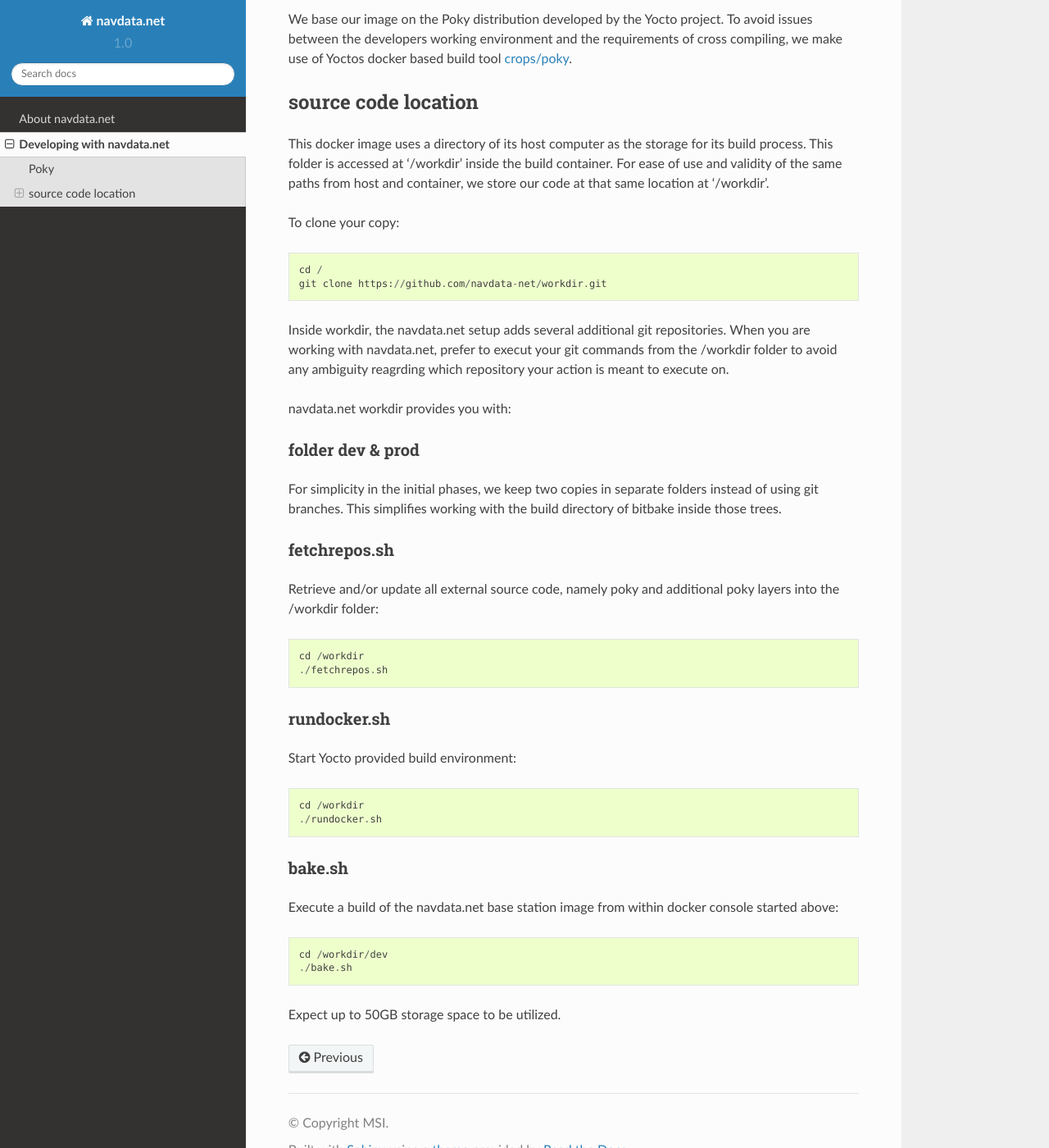
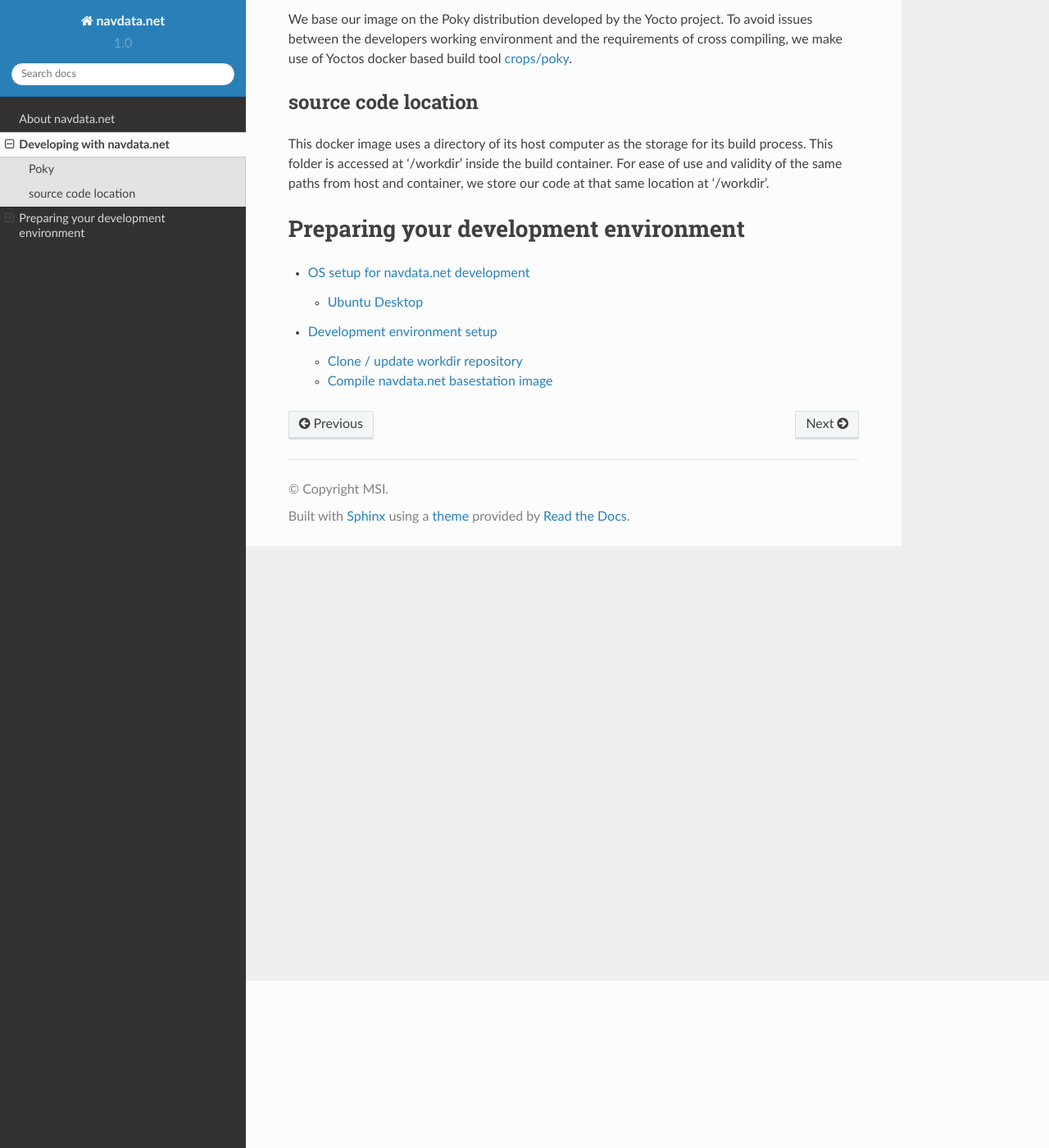
Before and after one commit to navdata-net/documentation, a Sphinx documentation site: the page built from source/development/index.rst, in a window 1280 px wide and 1400 px high, scrolled down 204 px. Shown: the whole window at 82% size. Built offline with Sphinx 7.4.7 and the Read the Docs theme 2.0.0, drawn with Linux system fonts in a browser that asks for light colours.

Commit message:
Organize topics into separate files and add OS setup

```diff
--- a/source/development/index.rst
+++ b/source/development/index.rst
@@ -17,56 +17,16 @@ This folder is accessed at '/workdir' inside the build container.
 For ease of use and validity of the same paths from host and container, we
 store our code at that same location at '/workdir'.
 
-To clone your copy::
 
-  cd /
-  git clone https://github.com/navdata-net/workdir.git
+Preparing your development environment
+======================================
 
-Inside workdir, the navdata.net setup adds several additional git repositories.
-When you are working with navdata.net, prefer to execut your git commands from
-the /workdir folder to avoid any ambiguity reagrding which repository your action
-is meant to execute on.
+.. toctree::
+   :maxdepth: 2
 
-navdata.net workdir provides you with:
+   os_setup
+   development_setup
 
-
-folder dev & prod
-'''''''''''''''''
-
-For simplicity in the initial phases, we keep two copies in separate folders
-instead of using git branches. This simplifies working with the build directory
-of bitbake inside those trees.
-
-
-fetchrepos.sh
-''''''''''''''
-
-Retrieve and/or update all external source code, namely poky and additional poky
-layers into the /workdir folder::
-
-  cd /workdir
-  ./fetchrepos.sh
-
-
-rundocker.sh
-''''''''''''
-
-Start Yocto provided build environment::
-
-  cd /workdir
-  ./rundocker.sh
-
-
-bake.sh
-'''''''
-
-Execute a build of the navdata.net base station image from within docker console
-started above::
-
-  cd /workdir/dev
-  ./bake.sh
-
-Expect up to 50GB storage space to be utilized.
 
 
 .. _crops/poky: https://github.com/crops/poky-container
```
Also changed, not shown: source/development/development_setup.rst (added, +37 -0 lines), source/development/navdatanet_devtools.rst (added, +52 -0 lines), source/development/os_setup.rst (added, +23 -0 lines).
